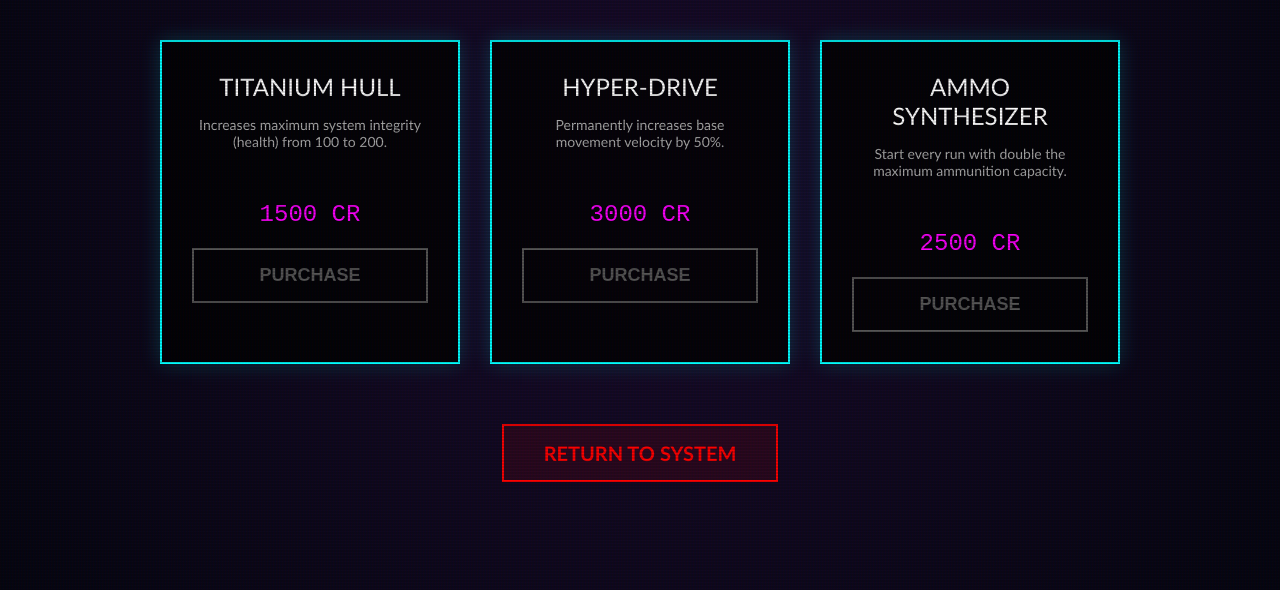
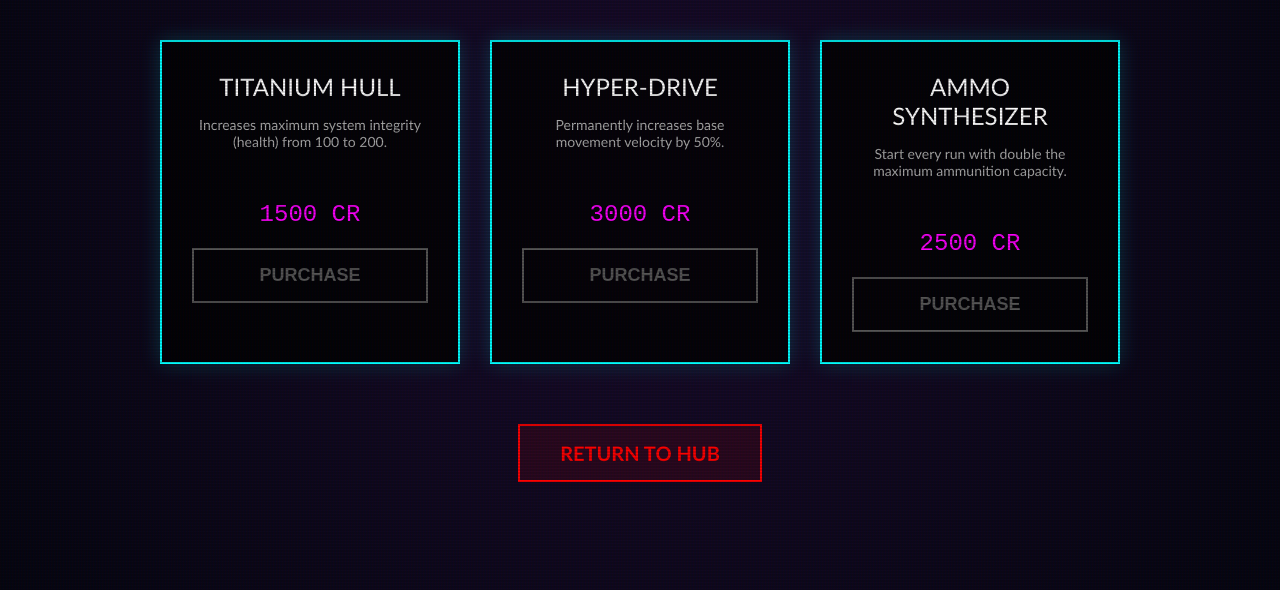
Before and after one commit to The-Doki-tab-guy/my-html-games, a plain HTML site: page shop.html in a window 1280 px wide. Shown: the part 210-800 px from the top of the page. Drawn offline with Linux system fonts and the light colour scheme.

Commit message:
Update return link to redirect to game hub

```diff
--- a/shop.html
+++ b/shop.html
@@ -155,7 +155,7 @@
         </div>
     </div>
 
-    <a href="fps-shooter.html" id="back-btn">RETURN TO SYSTEM</a>
+    <a href="https://my-html-games.spaminhaler5000.workers.dev/" id="back-btn">RETURN TO HUB</a>
 
     <script>
         let credits = parseInt(localStorage.getItem('synthPurge_credits')) || 0;
```
